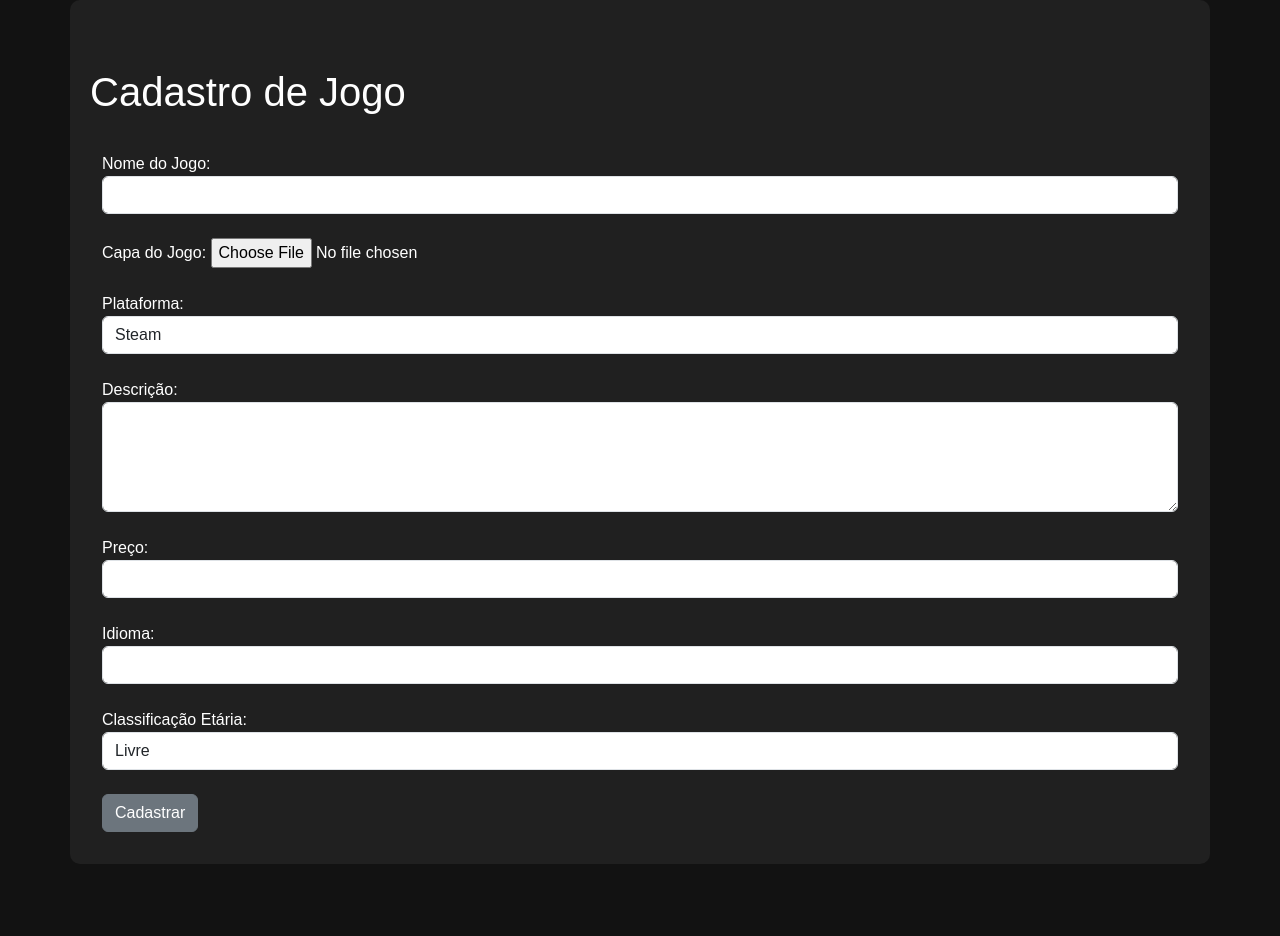
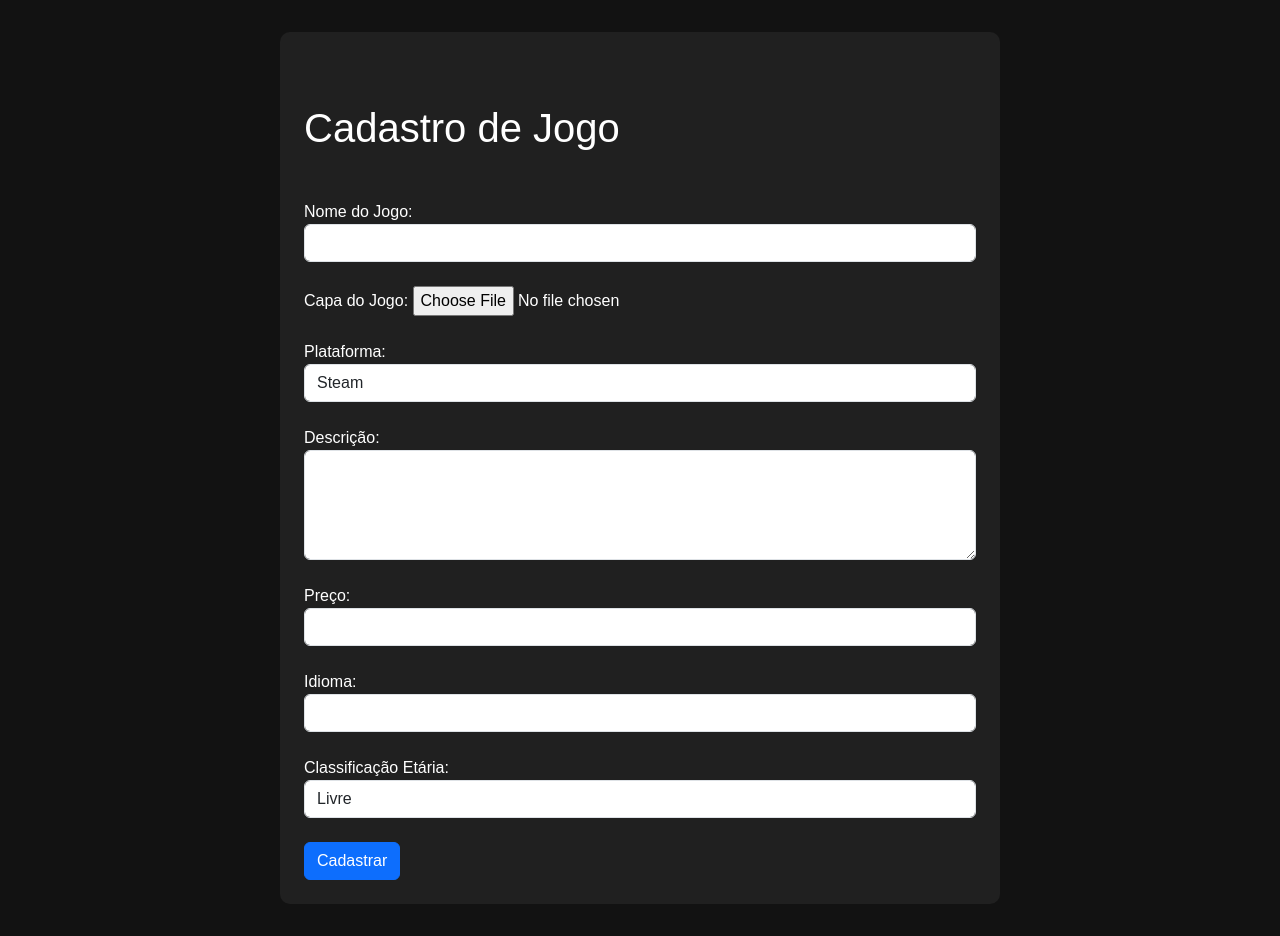
Before and after one commit to Joao-de-Menezes/Loja-de-Jogos, a website: page src/pages/cadProdutos.html in a window 1280 px wide. Before the commit the page ends 864 px from the top, so only its background shows below. Drawn offline with nearby package versions, Linux system fonts and the light colour scheme.

```diff
--- a/src/pages/cadProdutos.html
+++ b/src/pages/cadProdutos.html
@@ -6,6 +6,7 @@
     <title>Cadastro de Jogo</title>
     <!-- Adicionando Bootstrap CSS -->
     <link href="../../node_modules/bootstrap/dist/css/bootstrap.css" rel="stylesheet">
+    <link rel="icon" href="../assets/icone.png">
 
     <style>
         /* Estilos personalizados */
@@ -13,12 +14,13 @@
             font-family: Arial, sans-serif;
             background-color: rgba(0, 0, 0, 0.93);
             color: white;
+            padding: 32px;
         }
 
         .container {
             background-color: #202020;
-            padding: 20px;
             border-radius: 10px;
+            max-width: 720px;
         }
 
         #preview {
@@ -34,8 +36,10 @@
 </head>
 <body>
     <div class="container">
-        <h1 class="mt-5 mb-4">Cadastro de Jogo</h1>
-        <form action="#" method="POST" enctype="multipart/form-data">
+        <div>
+            <h1 class="mt-5 mb-4">Cadastro de Jogo</h1>
+        </div>
+        <form action="processar_formulario.php" method="POST" enctype="multipart/form-data">
             <div class="form-group">
                 <label for="nome">Nome do Jogo:</label>
                 <input type="text" class="form-control" id="nome" name="nome" required>
@@ -78,7 +82,7 @@
                 </select>
             </div>
             <div>
-                <button type="submit" class="btn btn-secondary">Cadastrar</button>
+                <button type="submit" class="btn btn-primary">Cadastrar</button>
             </div>
         </form>
     </div>
```
Also changed, not shown: src/pages/servicos.html (+1 -1 lines).
